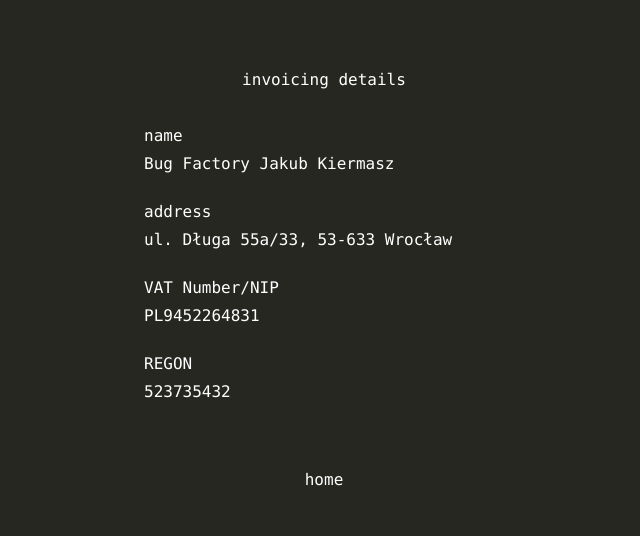
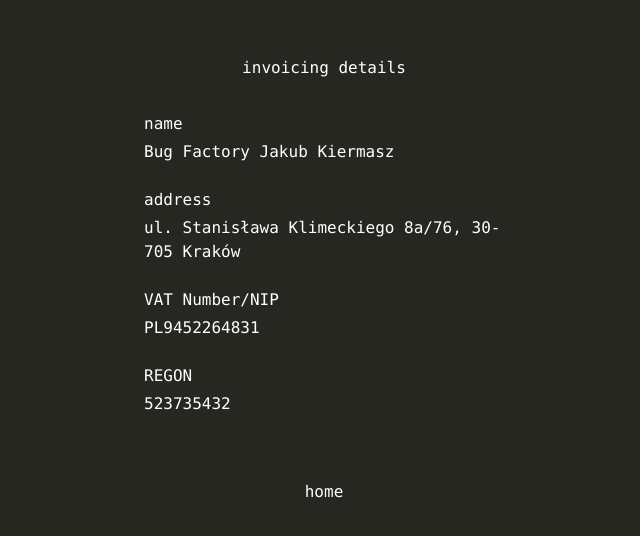
Before and after one commit to kkiermasz/kkiermasz.com, a Vue app: page /invoicing in a window 1280 px wide. Shown: the part 120-656 px from the top of the page, without its empty margins (316-956 px from the left). Built offline with nearby package versions, Linux system fonts and the light colour scheme; the HTML template or start-up script is replaced by a standard one.

Commit message:
Change address

```diff
--- a/src/views/InvoicingView.vue
+++ b/src/views/InvoicingView.vue
@@ -10,7 +10,7 @@
         </div>
         <div class="flex flex-col gap-1">
           <span class="text-white">address</span>
-          <span class="text-white no-underline hover:underline cursor-pointer" @click="copyToClipboard('ul. Długa 55a/33, 53-633 Wrocław')">ul. Długa 55a/33, 53-633 Wrocław</span>
+          <span class="text-white no-underline hover:underline cursor-pointer" @click="copyToClipboard('ul. Stanisława Klimeckiego 8a/76, 30-705 Kraków')">ul. Stanisława Klimeckiego 8a/76, 30-705 Kraków</span>
         </div>
         <div class="flex flex-col gap-1">
           <span class="text-white">VAT Number/NIP</span>
```
